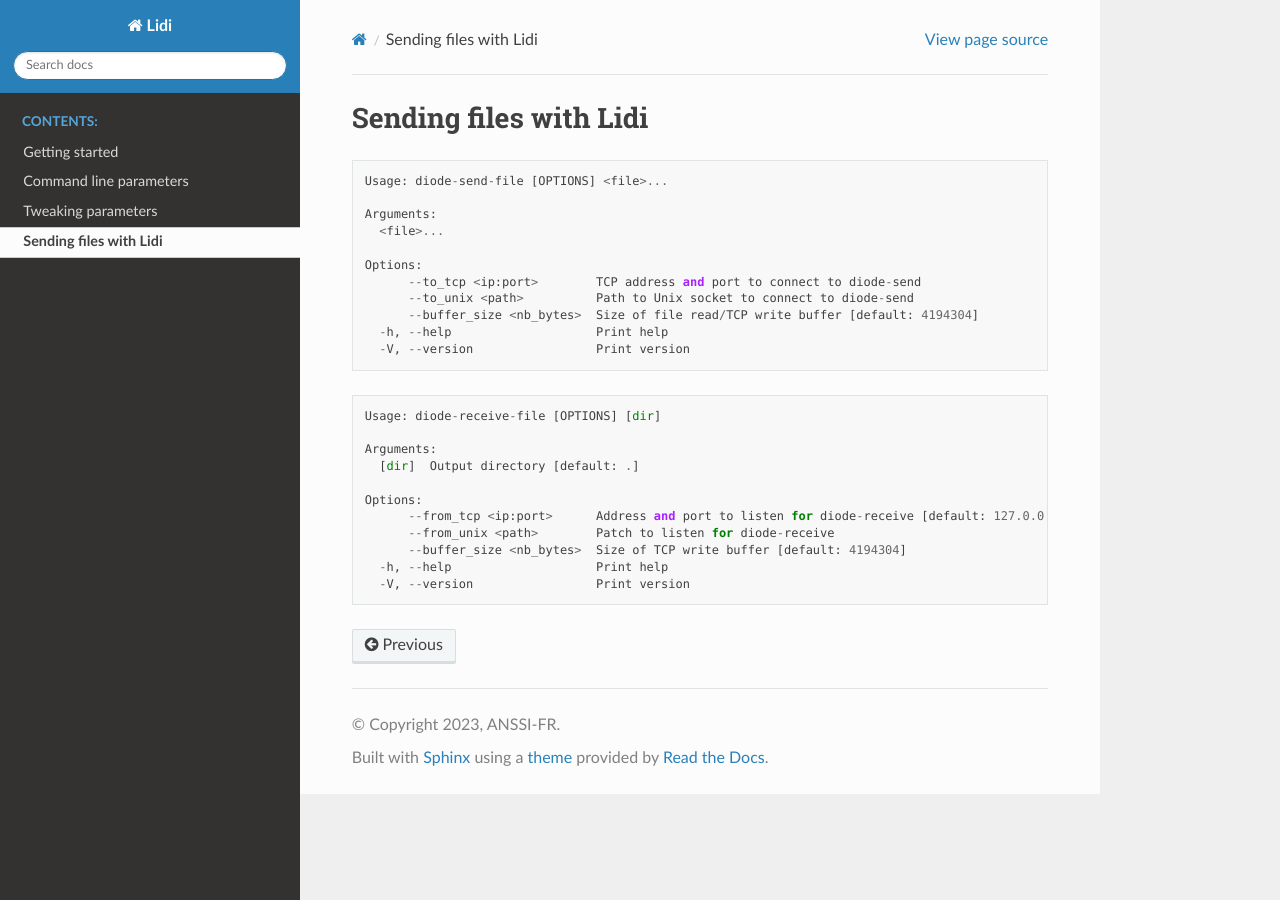
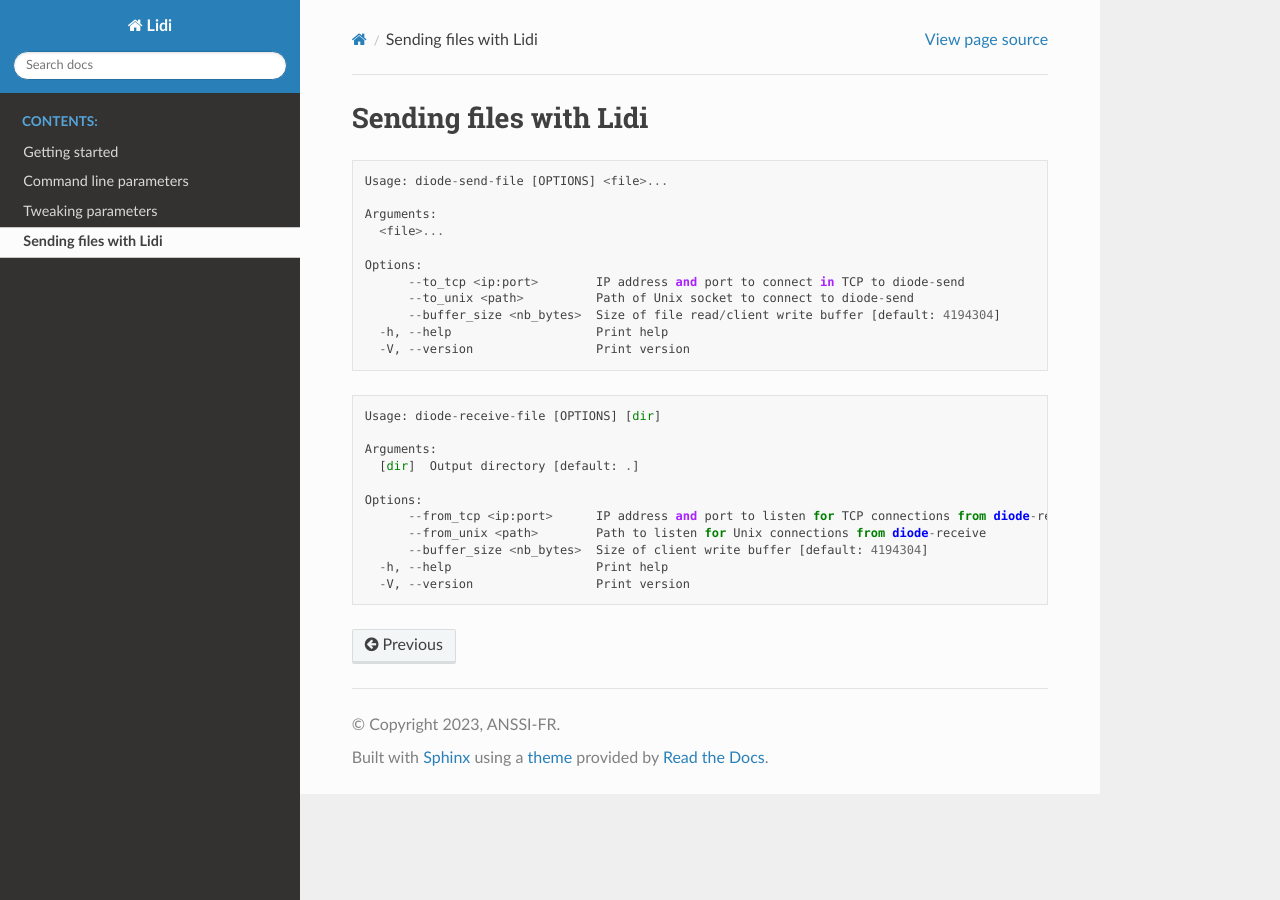
Before and after one commit to ANSSI-FR/lidi, a Sphinx documentation site: the page built from doc/files.rst, in a window 1280 px wide. Built offline with Sphinx 7.4.7 and the Read the Docs theme 2.0.0, drawn with Linux system fonts in a browser that asks for light colours.

Commit message:
update documentation and help strings

```diff
--- a/doc/files.rst
+++ b/doc/files.rst
@@ -9,9 +9,9 @@
      <file>...
 
    Options:
-         --to_tcp <ip:port>        TCP address and port to connect to diode-send
-         --to_unix <path>          Path to Unix socket to connect to diode-send
-         --buffer_size <nb_bytes>  Size of file read/TCP write buffer [default: 4194304]
+         --to_tcp <ip:port>        IP address and port to connect in TCP to diode-send
+         --to_unix <path>          Path of Unix socket to connect to diode-send
+         --buffer_size <nb_bytes>  Size of file read/client write buffer [default: 4194304]
      -h, --help                    Print help
      -V, --version                 Print version
 
@@ -23,8 +23,8 @@
      [dir]  Output directory [default: .]
 
    Options:
-         --from_tcp <ip:port>      Address and port to listen for diode-receive [default: 127.0.0.1:7000]
-         --from_unix <path>        Patch to listen for diode-receive
-         --buffer_size <nb_bytes>  Size of TCP write buffer [default: 4194304]
+         --from_tcp <ip:port>      IP address and port to listen for TCP connections from diode-receive [default: 127.0.0.1:7000]
+         --from_unix <path>        Path to listen for Unix connections from diode-receive
+         --buffer_size <nb_bytes>  Size of client write buffer [default: 4194304]
      -h, --help                    Print help
      -V, --version                 Print version
```
Also changed, not shown: 4 other files.
